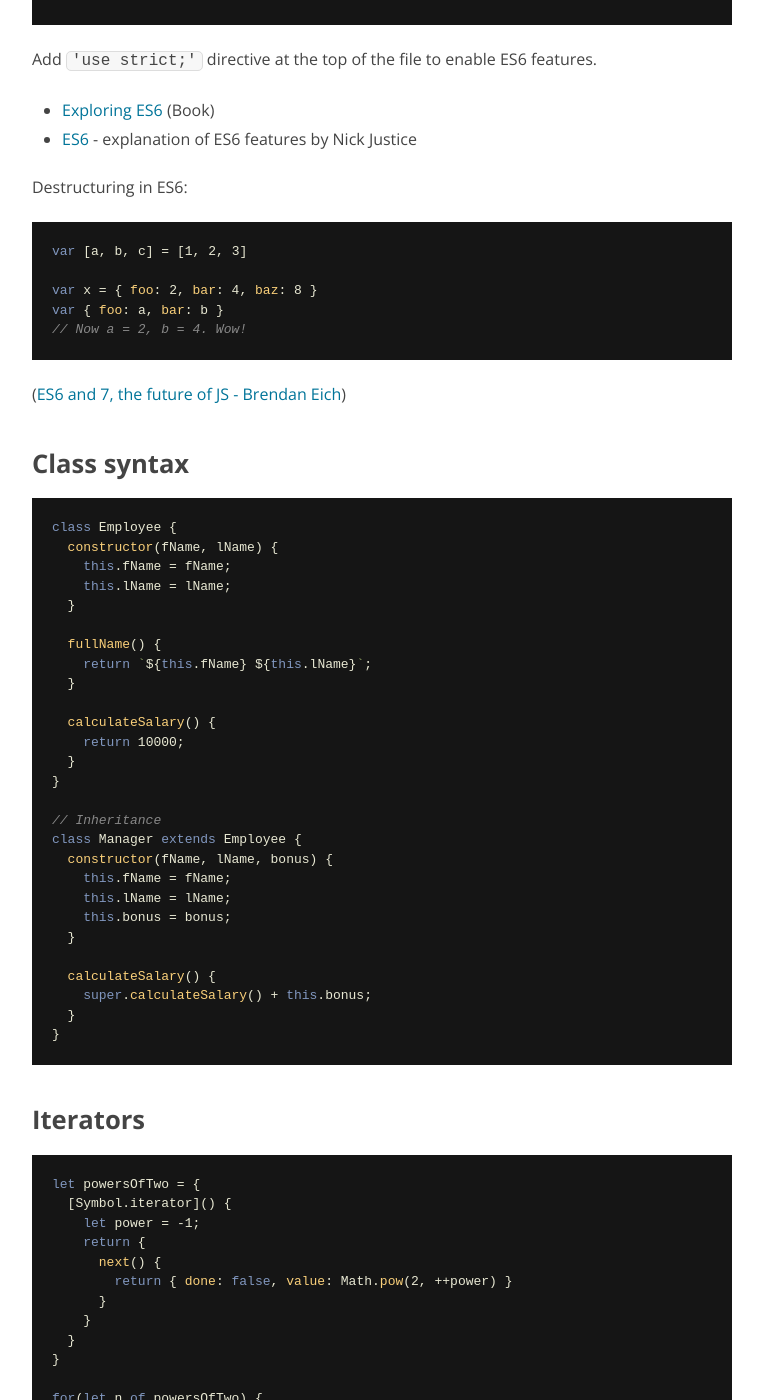
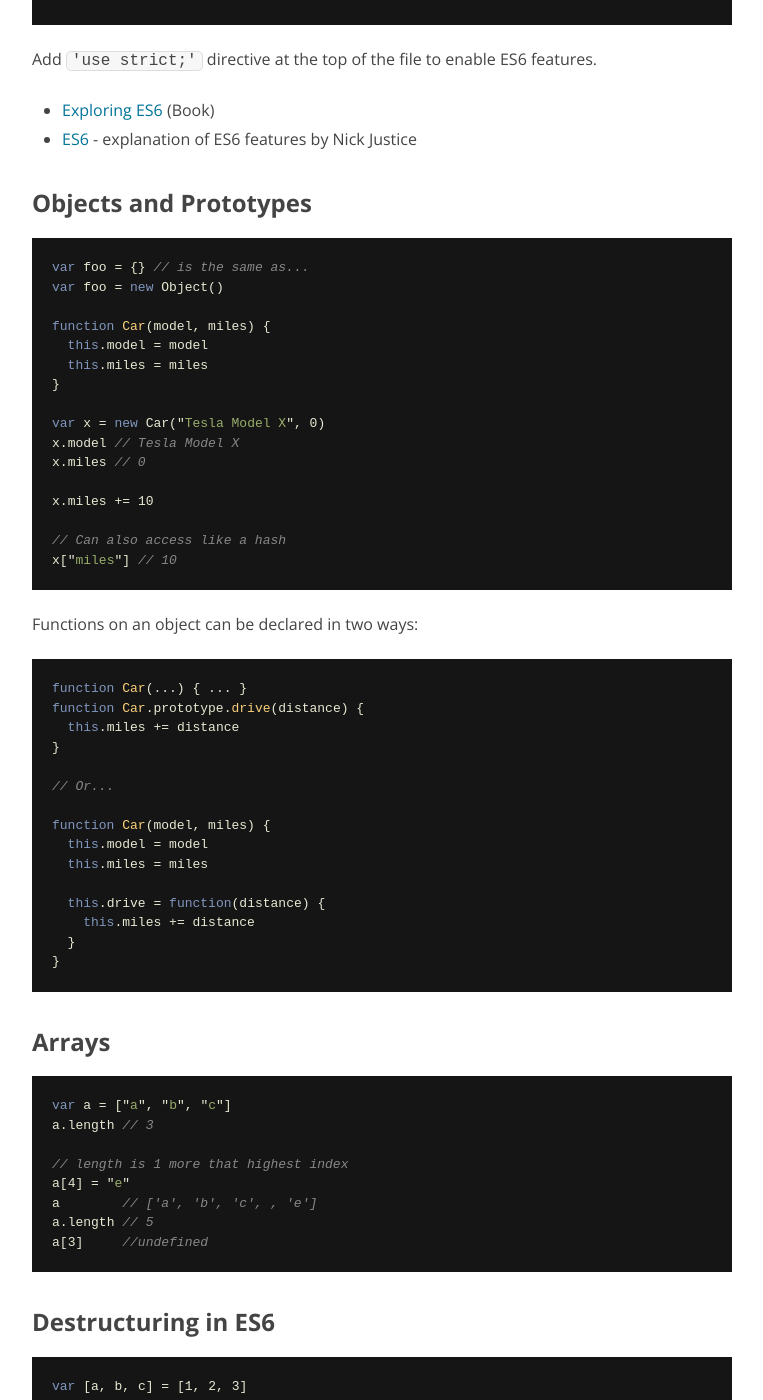
Before and after one commit to nithinbekal/nithinbekal.github.io, a Jekyll site: the page built from notes/es6.md, in a window 1280 px wide and 1400 px high, scrolled down 359 px. Shown: the whole window, without its empty margins (258-1021 px from the left). Built offline with Jekyll 4.4.1, drawn with Linux system fonts in a browser that asks for light colours.

Commit message:
JS notes

```diff
--- a/notes/es6.md
+++ b/notes/es6.md
@@ -18,13 +18,67 @@ Add `'use strict;'` directive at the top of the file to enable ES6 features.
 * [ES6](http://justicen.com/#/posts/74046fea9a4c61477db9) -
   explanation of ES6 features by Nick Justice
 
-Destructuring in ES6:
+## Objects and Prototypes
+
+{% highlight javascript %}
+var foo = {} // is the same as...
+var foo = new Object()
+
+function Car(model, miles) {
+  this.model = model
+  this.miles = miles
+}
+
+var x = new Car("Tesla Model X", 0)
+x.model // Tesla Model X
+x.miles // 0
+
+x.miles += 10
+
+// Can also access like a hash
+x["miles"] // 10
+{% endhighlight %}
+
+Functions on an object can be declared in two ways:
+
+{% highlight javascript %}
+function Car(...) { ... }
+function Car.prototype.drive(distance) {
+  this.miles += distance
+}
+
+// Or...
+
+function Car(model, miles) {
+  this.model = model
+  this.miles = miles
+
+  this.drive = function(distance) {
+    this.miles += distance
+  }
+}
+{% endhighlight %}
+
+## Arrays
+
+{% highlight javascript %}
+var a = ["a", "b", "c"]
+a.length // 3
+
+// length is 1 more that highest index
+a[4] = "e"
+a        // ['a', 'b', 'c', , 'e']
+a.length // 5
+a[3]     //undefined
+{% endhighlight %}
+
+## Destructuring in ES6
 
 {% highlight javascript %}
 var [a, b, c] = [1, 2, 3]
 
 var x = { foo: 2, bar: 4, baz: 8 }
-var { foo: a, bar: b }
+var { foo: a, bar: b } = x
 // Now a = 2, b = 4. Wow!
 {% endhighlight %}
 
```
